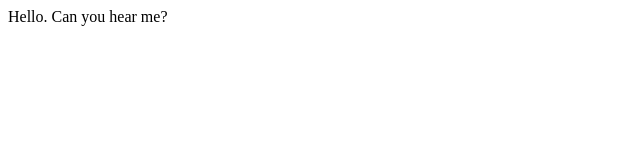
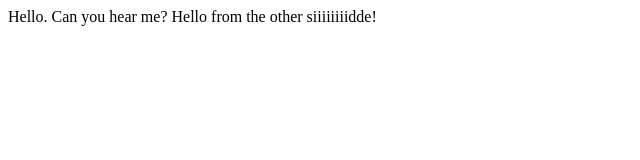
Before and after one commit to jaetaylor/BibleOneYear, a plain HTML site: page index.html in a window 1280 px wide. Shown: the whole page, without its empty margins (0-640 px from the left). Drawn offline with Linux system fonts and the light colour scheme.

Commit message:
change words to chorus

```diff
--- a/index.html
+++ b/index.html
@@ -2,7 +2,8 @@
 <head>
 </head>
 <body>
-  <p>Hello. Can you hear me? </p>
+  <p>Hello. Can you hear me?
+     Hello from the other siiiiiiiidde!</p>
 
 </body>
 </html>
```
